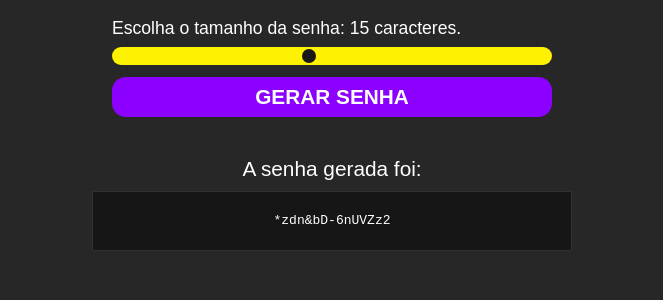
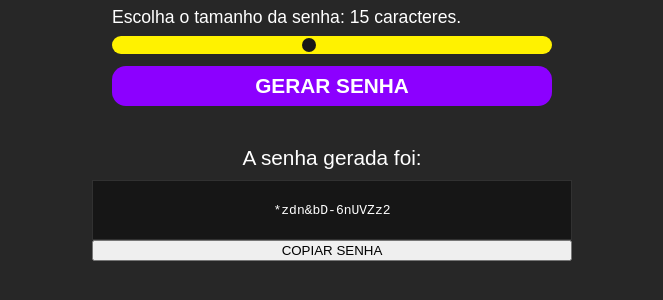
Before and after one commit to fakersl/PasswordGenerator, a plain HTML site: page index.html in a window 1280 px wide. Both pictures are taken after a click on the button "GERAR SENHA". Shown: the part 286-586 px from the top of the page, without its empty margins (308-971 px from the left). Drawn offline with Linux system fonts and the light colour scheme.

Commit message:
index.html ATUALIZADO
Funcao de Copiar Senha ATUALIZADA!!

```diff
--- a/index.html
+++ b/index.html
@@ -19,6 +19,7 @@
     <div id="container_password" class="container_password hide" onclick="copyPassword()">
         <span class="title">A senha gerada foi: </span>
         <span id="random_password" class="random_password"></span>
+        <button type="button" class="btnCopiarSenha">COPIAR SENHA</button>
         <span class="tooltip_password">Clique na senha acima para copiar!</span>
     </div>
 
```
